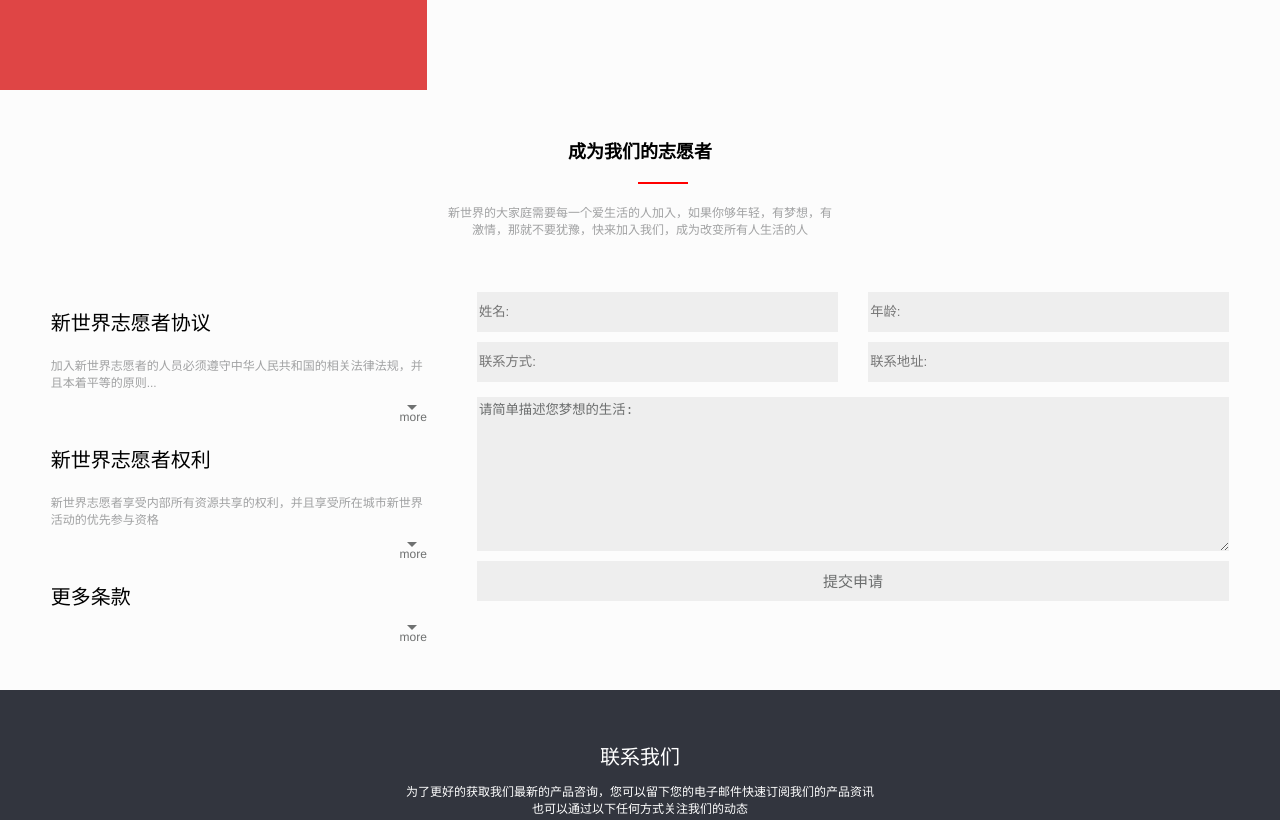
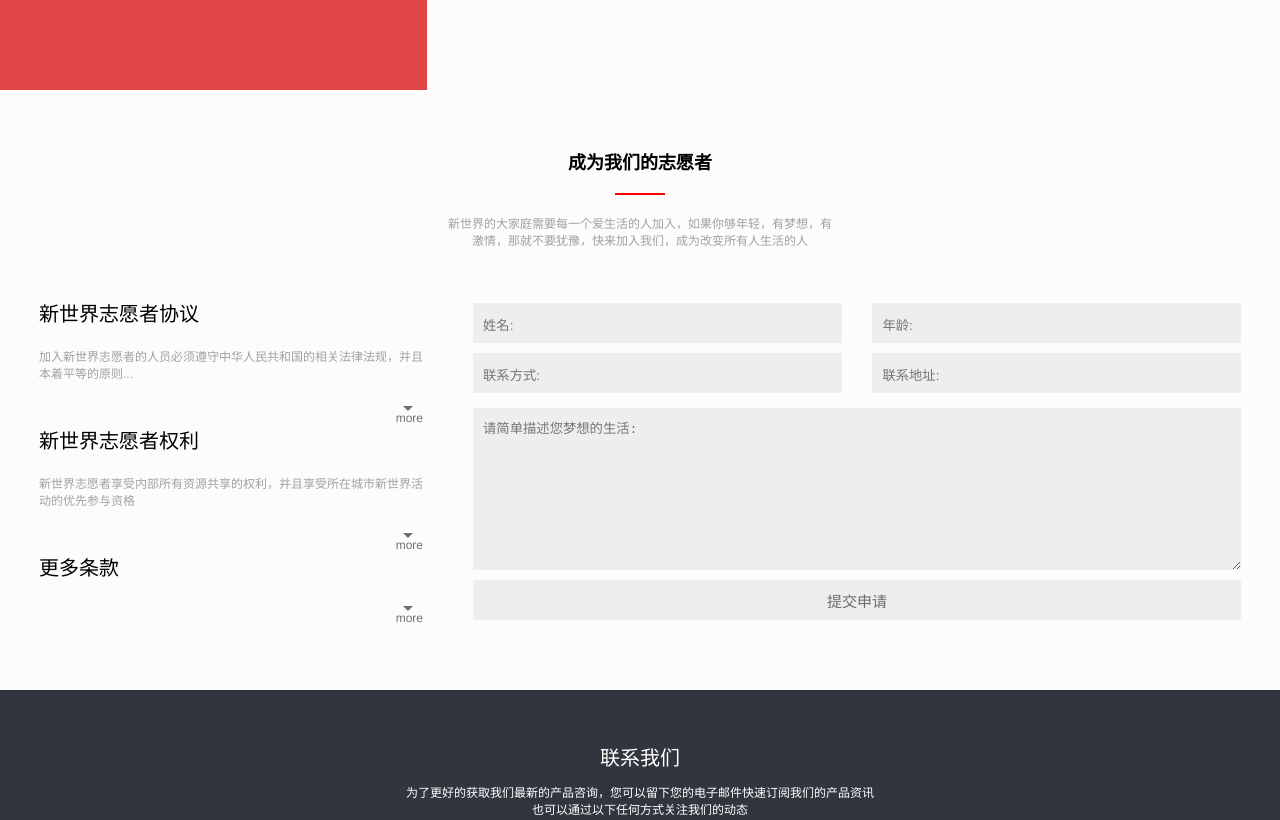
Before and after one commit to tears330/coding-lession, a plain HTML site: page lesson-3/index.html in a window 1280 px wide. Shown: the part 3020-3840 px from the top of the page. Drawn offline with Linux system fonts and the light colour scheme.

Commit message:
lesson-5

```diff
--- a/lesson-3/index.html
+++ b/lesson-3/index.html
@@ -233,7 +233,7 @@
                         <input type="text" placeholder="联系方式:">
                         <input type="text" placeholder="联系地址:">
                     </div>
-                    <textarea rows="10" cols="70">请简单描述您梦想的生活:</textarea>
+                    <textarea rows="10" cols="70" placeholder="请简单描述您梦想的生活:"></textarea>
                     <button>提交申请</button>
             </div>
             </form>
--- a/lesson-3/style.css
+++ b/lesson-3/style.css
@@ -442,7 +442,8 @@ header .menu-wrapper li a:hover {
   content: "";
   position: absolute;
   top: 45px;
-  left: 190px;
+  left: 50%;
+  margin-left: -25px;
   width: 50px;
   height: 2px;
   display: block;
@@ -465,13 +466,14 @@ header .menu-wrapper li a:hover {
 .section-7 .join-info h3 {
   font-weight: normal;
   font-size: 20px;
+  margin-top: 0;
 }
 .section-7 .join-info a {
   text-decoration: none;
   color: rgba(66, 68, 68, 0.76);
   display: block;
   text-align: right;
-  margin-top: 20px;
+  margin-top: 30px;
   position: relative;
 }
 .section-7 .join-info a::before {
@@ -496,6 +498,8 @@ header .menu-wrapper li a:hover {
   justify-content: space-between;
 }
 .section-7 .join-form input {
+  padding-top: 5px;
+  padding-left: 10px;
   width: 48%;
   height: 40px;
   margin: 5px 0px;
@@ -512,6 +516,8 @@ header .menu-wrapper li a:hover {
   color: rgba(66, 68, 68, 0.76);
 }
 .section-7 .join-form textarea {
+  padding-top: 10px;
+  padding-left: 10px;
   width: 100%;
   margin: 10px 0;
   background-color: #eee;
@@ -548,6 +554,7 @@ header .menu-wrapper li a:hover {
 }
 .section-8 form {
   padding: 20px 0;
+  display: flex;
 }
 .section-8 img {
   margin: 0 10px;
```
Also changed, not shown: lesson-5/js-1.html (added, +10 -0 lines), lesson-5/js-1.js (added, +19 -0 lines), 1 other file.
